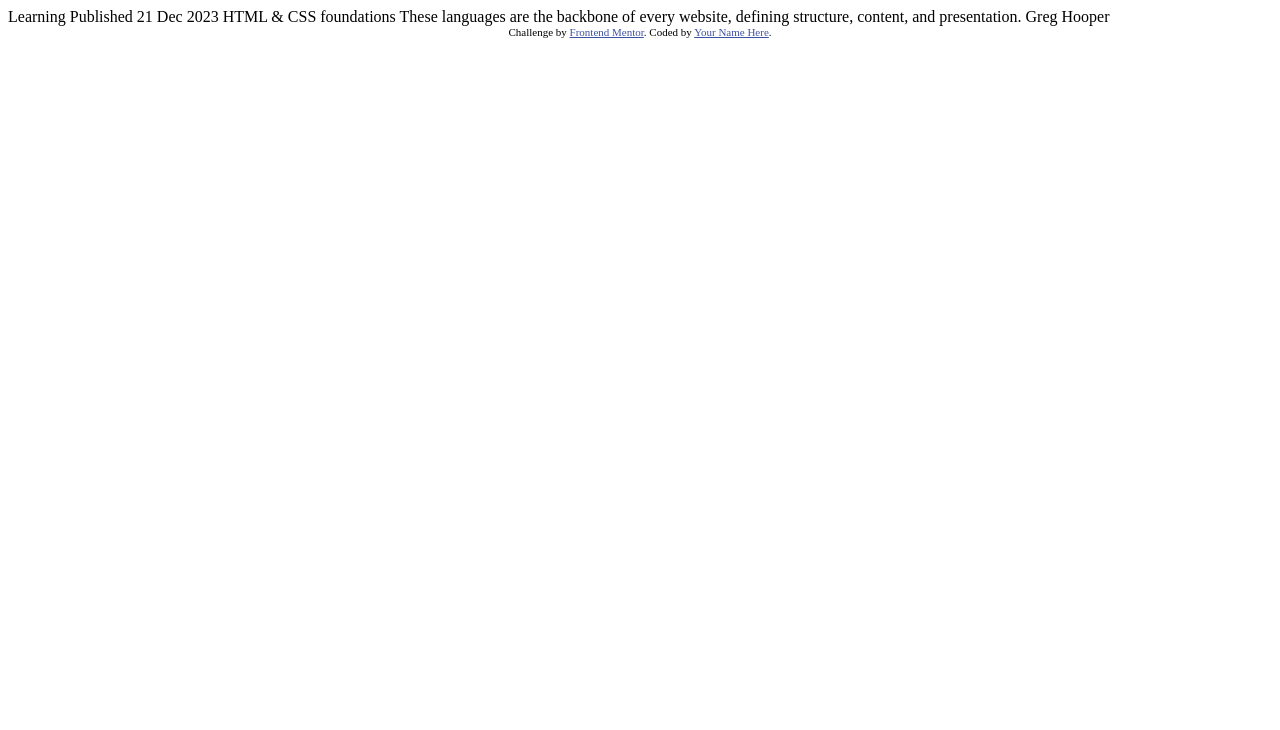
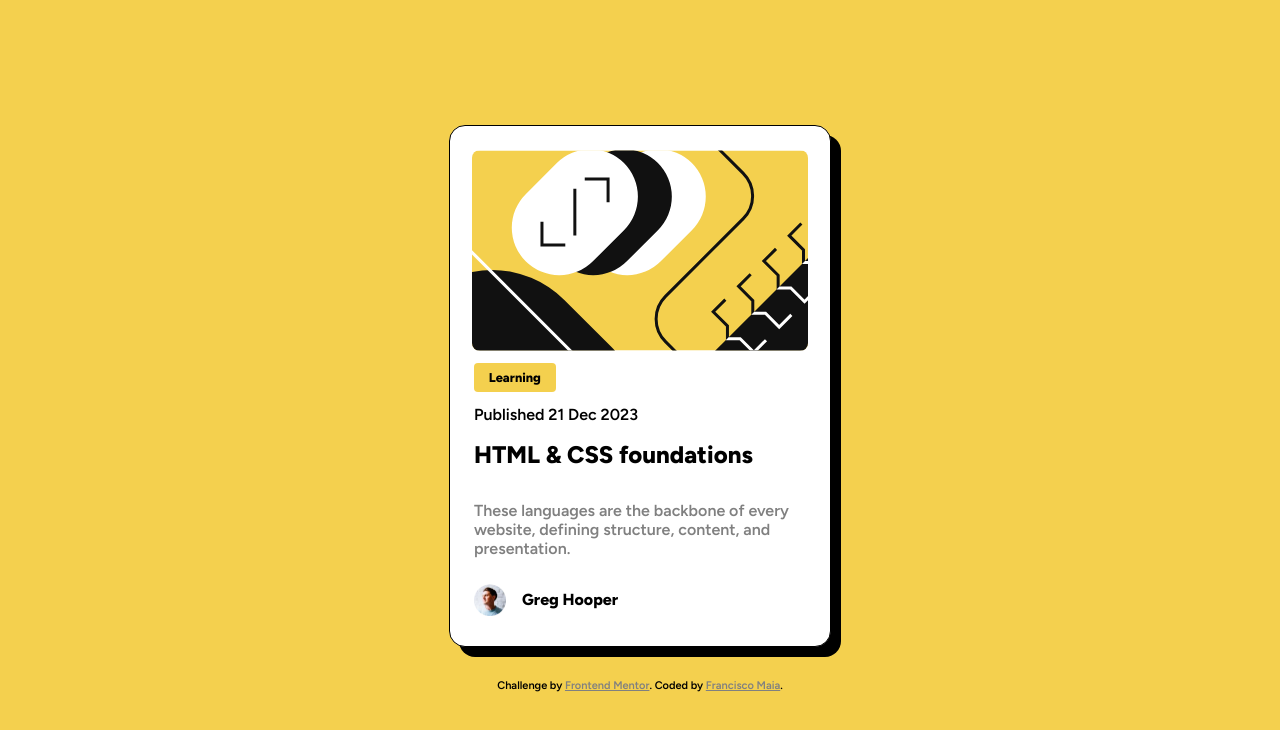
Before and after one commit to Xico26/fm-blog-preview-card, a plain HTML site: page index.html in a window 1280 px wide. Drawn offline with Linux system fonts and the light colour scheme.

Commit message:
Added code

```diff
--- a/index.html
+++ b/index.html
@@ -4,24 +4,39 @@
   <meta charset="UTF-8">
   <meta name="viewport" content="width=device-width, initial-scale=1.0"> <!-- displays site properly based on user's device -->
   <link rel="icon" type="image/png" sizes="32x32" href="./assets/images/favicon-32x32.png">
+  <link rel="preconnect" href="https://fonts.googleapis.com">
+  <link rel="preconnect" href="https://fonts.gstatic.com" crossorigin>
+  <link href="https://fonts.googleapis.com/css2?family=Figtree:wght@600;800&family=Outfit:wght@400;700&display=swap" rel="stylesheet">
   <link rel="stylesheet" href="style.css">
   <title>Frontend Mentor | Blog preview card</title>
 </head>
 <body>
-
-  Learning
-
-  Published 21 Dec 2023
-
-  HTML & CSS foundations
-
-  These languages are the backbone of every website, defining structure, content, and presentation.
-
-  Greg Hooper
-
+  <div class="wrapper">
+    <img class="head-img" src="./assets/images/illustration-article.svg" alt="">
+    <div class="content-div">
+      <p class="tag">
+        Learning
+      </p>
+      <div class="date">
+        Published 21 Dec 2023
+      </div>
+      <h1>
+        HTML & CSS foundations
+      </h1>
+      <p class="content">
+        These languages are the backbone of every website, defining structure, content, and presentation.
+      </p>
+      <div class="author-div">
+        <img class="author-img" src="/assets/images/image-avatar.webp" alt="">
+        <span class="author-name">
+          Greg Hooper
+        </span>
+      </div>
+    </div>
+  </div>
   <div class="attribution">
     Challenge by <a href="https://www.frontendmentor.io?ref=challenge" target="_blank">Frontend Mentor</a>.
-    Coded by <a href="#">Your Name Here</a>.
+    Coded by <a href="#">Francisco Maia</a>.
   </div>
 </body>
 </html>
--- a/style.css
+++ b/style.css
@@ -1,7 +1,116 @@
+:root {
+    --clr-white: hsl(0, 0%, 100%);
+    --clr-gray: hsl(0, 0%, 50%);
+    --clr-black: hsl(0, 0%, 0%);
+    --clr-yellow: hsl(47, 88%, 63%);
+    --fs-p: 16px;
+    --fs-head: 1.5rem;
+    box-sizing: border-box;
+}
+
+body {
+    font-family: "Figtree", sans-serif;
+    font-weight: 600;
+    display: flex;
+    flex-direction: column;
+    flex-wrap: wrap;
+    justify-content: center;
+    align-items: center;
+    background-color: var(--clr-yellow);
+    height: 100vh;
+    font-size: var(--fs-p);
+    color: var(--clr-black);
+}
+
+.wrapper {
+    --default-w: calc(380px - 3rem);
+    --default-h: calc(520px - 3rem);
+    background-color: var(--clr-white);
+    height: var(--default-h);
+    width: var(--default-w);
+    padding: 1.5rem;
+    display: flex;
+    flex-wrap: wrap;
+    justify-content: center;
+    border-radius: 1rem;
+    border: 1px solid black;
+    box-shadow: 10px 10px;
+}
+
+.wrapper:hover {
+    box-shadow: 16px 16px;
+}
+
+
+.tag {
+    display: flex;
+    align-items: center;
+    justify-content: center;
+    background-color: var(--clr-yellow);
+    height: 1.2rem;
+    font-size: 0.8rem;
+    width: 4.5rem;
+    padding: 0.3rem;
+    border-radius: 0.25rem;
+    font-weight: 800;
+}
+
+.content-div {
+    display: flex;
+    flex-direction: column;
+}
+
+h1 {
+    font-weight: 800;
+    font-size: 1.5rem;
+    cursor: pointer;
+}
+
+h1:hover {
+    color: var(--clr-yellow);
+}
+
+.head-img {
+    border-radius: 0.5rem;
+}
+
+.content {
+    color: var(--clr-gray);
+}
+
+.author-div {
+    display: flex;
+    align-items: center;
+}
+
+.author-img {
+    height: 2rem;
+    aspect-ratio: 1;
+}
+
+.author-name {
+    padding: 1rem;
+    font-weight: 800;
+}
+
 .attribution {
-  font-size: 11px;
-  text-align: center;
+    font-size: 11px;
+    text-align: center;
+    margin-top: 2rem;
+    color: var(--clr-black);
 }
+
 .attribution a {
-  color: hsl(228, 45%, 44%);
+    color: var(--clr-gray);
 }
+
+@media (max-width: 768px) {
+    .wrapper {
+        --w: calc(325px - 3rem);
+        width: var(--w);
+        height: calc(500px - 3rem);
+    }
+    .head-img {
+        width: 279px;
+    }
+}
```
Also changed, not shown: assets/fonts/Figtree-Italic-VariableFont_wght.ttf (deleted), assets/fonts/Figtree-VariableFont_wght.ttf (deleted), assets/fonts/OFL.txt (deleted), assets/fonts/README.txt (deleted), assets/fonts/static/Figtree-ExtraBold.ttf (deleted), assets/fonts/static/Figtree-SemiBold.ttf (deleted), screenshot.png (added), 3 other files.
